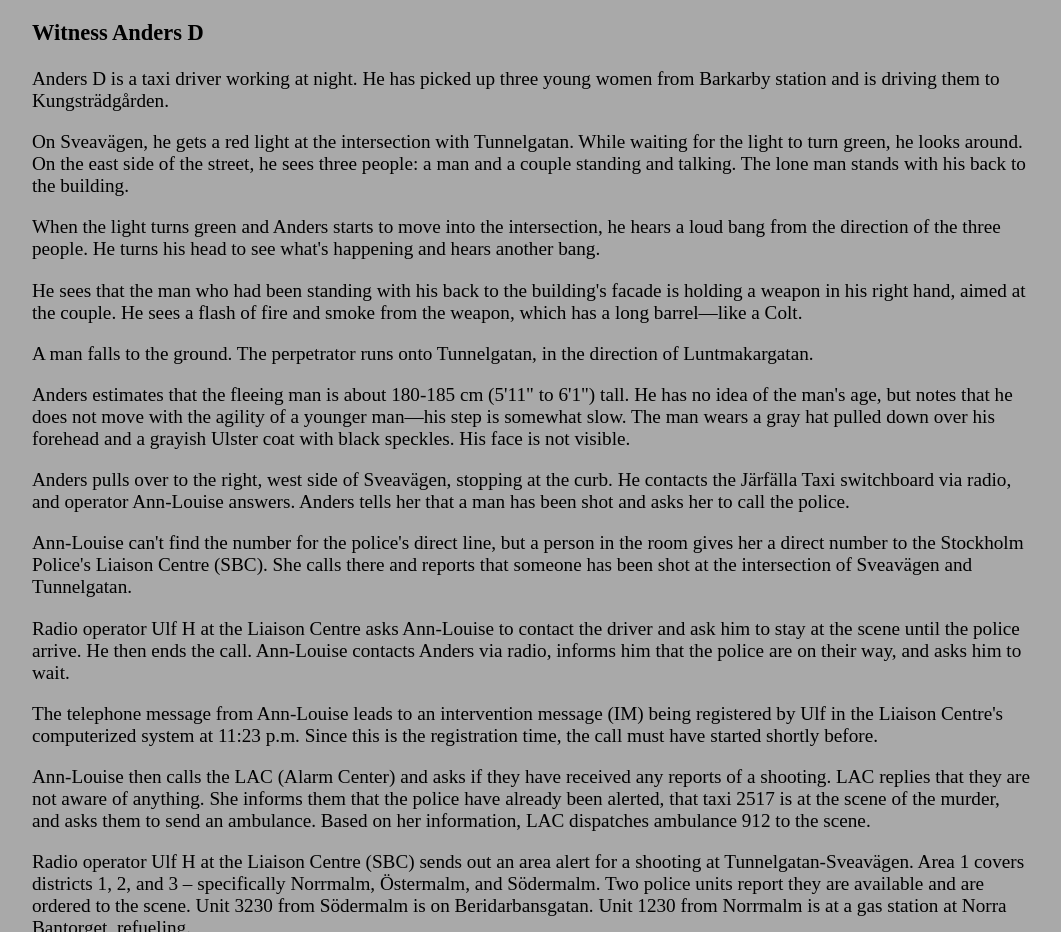
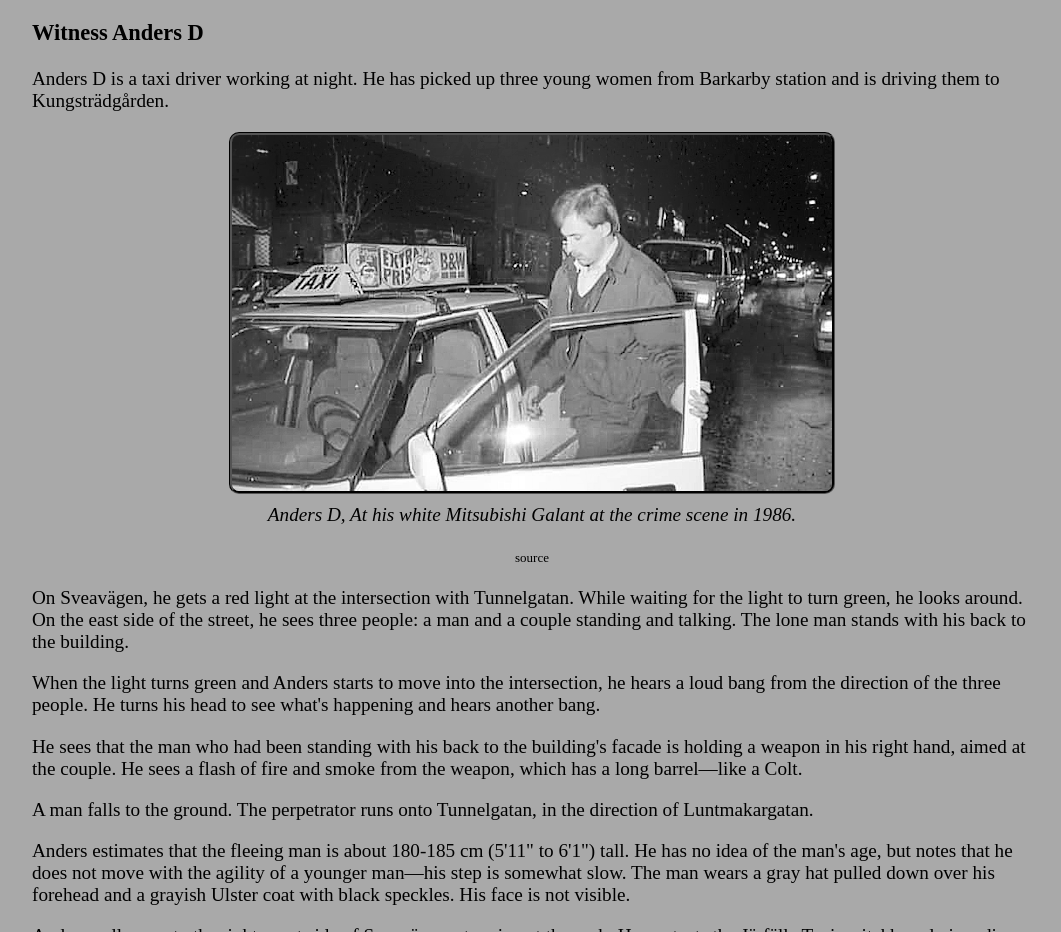
Before and after one commit to Leffe-DataNisse/Palmemordet, a plain HTML site: page index.html in a window 1280 px wide. Shown: the part 3581-4513 px from the top of the page, without its empty margins (108-1169 px from the left). Drawn offline with Linux system fonts and the light colour scheme.

Commit message:
Bilder css

```diff
--- a/index.html
+++ b/index.html
@@ -63,6 +63,11 @@
 
     <h3>Witness Anders D</h3>
     <p>Anders D is a taxi driver working at night. He has picked up three young women from Barkarby station and is driving them to Kungsträdgården.</p>
+    <div class="image-container">
+        <img src="images/Anders_D_01.png" alt="Sveavägen and Tunnelgatan intersection">
+        <p class="caption">Anders D, At his white Mitsubishi Galant at the crime scene in 1986.</p>
+        <a href="https://wpu.nu/index.php?curid=174708">source</a>
+    </div>
     <p>On Sveavägen, he gets a red light at the intersection with Tunnelgatan. While waiting for the light to turn green, he looks around. On the east side of the street, he sees three people: a man and a couple standing and talking. The lone man stands with his back to the building.</p>
     <p>When the light turns green and Anders starts to move into the intersection, he hears a loud bang from the direction of the three people. He turns his head to see what's happening and hears another bang.</p>
     <p>He sees that the man who had been standing with his back to the building's facade is holding a weapon in his right hand, aimed at the couple. He sees a flash of fire and smoke from the weapon, which has a long barrel—like a Colt.</p>
--- a/styles.css
+++ b/styles.css
@@ -4,3 +4,27 @@ body {
     background-color:darkgrey;
     font-size: larger;
 }
+
+
+.image-container {
+    text-align: center;
+    margin: 20px 0;
+}
+
+.image-container img {
+    max-width: 100%;
+    height: auto;
+    border: 3px groove black;
+    border-radius: 10px;
+}
+
+.image-container .caption {
+    font-style: italic;
+    margin-top: 5px;
+}
+
+.image-container a {
+    font-size: small;
+    color: black;
+    text-decoration: none;
+}
```
Also changed, not shown: images/Anders_D_01.png (added).
